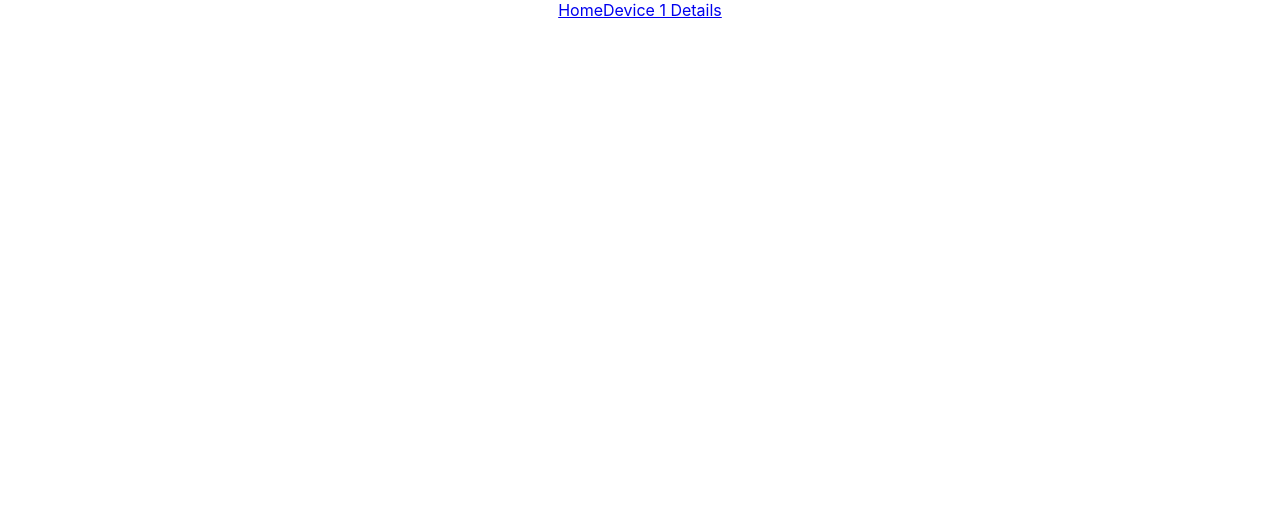
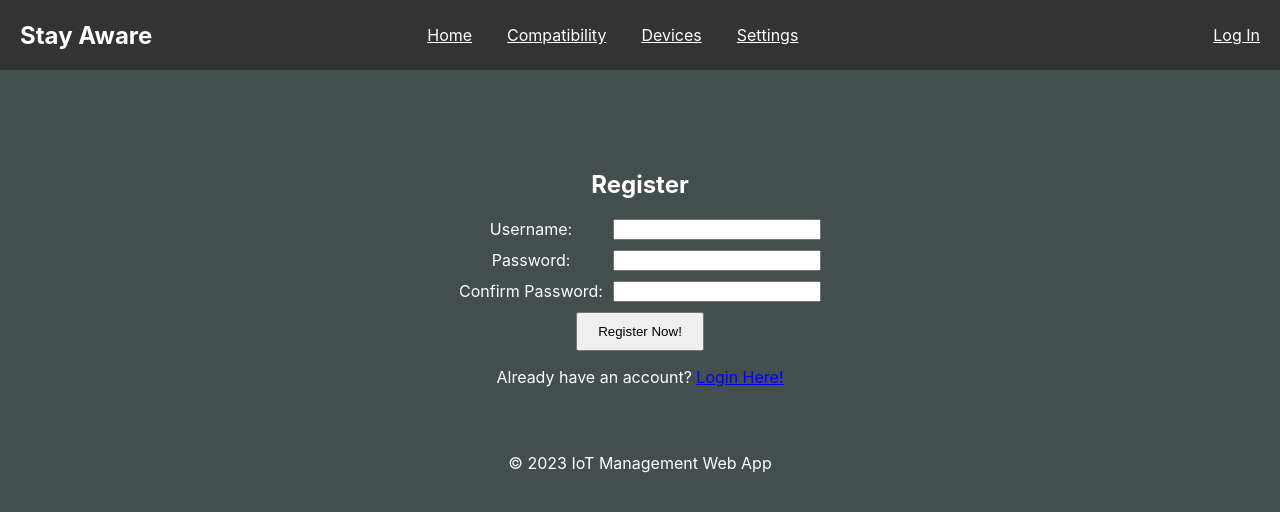
Before and after one commit to dappensd/Senior-Design, a React (Create React App) app: page /register in a window 1280 px wide. Shown: the top 512 px of the page. Built offline with nearby package versions, Linux system fonts and the light colour scheme.

Commit message:
Enhance UI with Improved Alignment, Styling, and Preliminary Animated Background Setup

```diff
--- a/src/App.css
+++ b/src/App.css
@@ -1,38 +1,50 @@
+
 .App {
   text-align: center;
-}
-
-.App-logo {
-  height: 40vmin;
-  pointer-events: none;
-}
-
-@media (prefers-reduced-motion: no-preference) {
-  .App-logo {
-    animation: App-logo-spin infinite 20s linear;
-  }
-}
-
-.App-header {
-  background-color: #282c34;
-  min-height: 100vh;
+  height: 100vh;
+  margin: 0;
   display: flex;
   flex-direction: column;
   align-items: center;
-  justify-content: center;
-  font-size: calc(10px + 2vmin);
+  justify-content: flex-start; /* Updated to flex-start to align content to the top */
+  font-size: calc(8px + 1vmin); /* Reduced base font size */
   color: white;
+  background: rgb(68, 78, 78);
+  position: relative;
+  overflow: hidden;
 }
 
-.App-link {
-  color: #61dafb;
+/* Add animated pseudo-elements for dynamic background */
+.App::before,
+.App::after {
+  content: '';
+  position: absolute;
+  top: 0;
+  left: 0;
+  width: 100vw;
+  height: 100vh;
+  z-index: -1;
 }
 
-@keyframes App-logo-spin {
-  from {
-    transform: rotate(0deg);
+/* Style and animate pseudo-elements */
+.App::before {
+  background: linear-gradient(45deg, rgb(68, 78, 78), rgb(68, 78, 78));
+  clip-path: circle(30% at right 70%);
+  animation: animate 5s linear infinite;
+}
+
+.App::after {
+  background: linear-gradient(45deg, rgb(68, 78, 78), rgb(68, 78, 78));
+  clip-path: circle(30% at 10% 90%);
+  animation: animate 10s linear infinite;
+}
+
+/* Keyframes for animation */
+@keyframes animate {
+  0% {
+    transform: translateY(0);
   }
-  to {
-    transform: rotate(360deg);
+  100% {
+    transform: translateY(-100vh);
   }
 }
--- a/src/App.js
+++ b/src/App.js
@@ -1,18 +1,32 @@
-import logo from './logo.svg';
-import './App.css';
+
 import React from 'react';
-import { BrowserRouter } from 'react-router-dom';
+import { BrowserRouter, Route, Routes } from 'react-router-dom';
 import NavigationBar from './components/NavigationBar';
-import Footer from './components/Footer';
+import HomePage from './components/HomePage';
 import DeviceList from './components/DeviceList';
 import DeviceDetails from './components/DeviceDetails';
 import SettingsPanel from './components/SettingsPanel';
+import LoginPage from './components/LoginPage';
+import Footer from './components/Footer';
+import CompatibilityPage from './components/CompatibilityPage';
+import './App.css';
+import RegistrationPage from './components/RegistrationPage'; // Already imported
 
 function App() {
   return (
     <BrowserRouter>
       <div className="App">
         <NavigationBar />
+        <Routes>
+          <Route path="/" element={<HomePage />} />
+          <Route path="/compatibility" element={<CompatibilityPage />} />
+          <Route path="/devices" element={<DeviceList />} />
+          <Route path="/device/:id" element={<DeviceDetails />} />
+          <Route path="/settings" element={<SettingsPanel />} />
+          <Route path="/login" element={<LoginPage />} />
+          <Route path="/register" element={<RegistrationPage />} /> {/* Added route for RegistrationPage */}
+        </Routes>
+        <Footer />
       </div>
     </BrowserRouter>
   );
--- /dev/null
+++ b/src/components/CompatibilityPage.js
@@ -0,0 +1,13 @@
+
+import React from 'react';
+
+function CompatibilityPage() {
+  return (
+    <div>
+      <h1 style={{fontSize: '2em', fontWeight: 'bold', paddingTop: '80px', textAlign: 'center'}}>Compatibility</h1>
+      <p>This is the Compatibility Page.</p>
+    </div>
+  );
+}
+
+export default CompatibilityPage;
--- a/src/components/DeviceDetails.js
+++ b/src/components/DeviceDetails.js
@@ -1,25 +1,11 @@
+
 import React from 'react';
 
-const mockDeviceDetails = {
-    id: 1,
-    name: 'Device 1',
-    status: 'Online',
-    lastConnected: '2023-09-10 10:00:00',
-    ipAddress: '192.168.1.10',
-    // ... add more details as needed
-  };
-
-
 function DeviceDetails() {
-  // TODO: Fetch details of the selected device from the API
-
   return (
     <div>
-      <h2>{mockDeviceDetails.name}</h2>
-      <p>Status: {mockDeviceDetails.status}</p>
-      <p>Last Connected: {mockDeviceDetails.lastConnected}</p>
-      <p>IP Address: {mockDeviceDetails.ipAddress}</p>
-      {/* Render device details here */}
+      <h1 style={{fontSize: '2em', fontWeight: 'bold', paddingTop: '80px', textAlign: 'center'}}>Device Details</h1>
+      <p>This is the Device Details Page.</p>
     </div>
   );
 }
--- a/src/components/DeviceList.js
+++ b/src/components/DeviceList.js
@@ -1,23 +1,11 @@
-// DeviceList.js
+
 import React from 'react';
-
-const mockDevices = [
-  { id: 1, name: 'Device 1', status: 'Online' },
-  { id: 2, name: 'Device 2', status: 'Offline' },
-  // ... add more mock devices
-];
 
 function DeviceList() {
   return (
     <div>
-      <h2>Devices</h2>
-      <ul>
-        {mockDevices.map(device => (
-          <li key={device.id}>
-            {device.name} - {device.status}
-          </li>
-        ))}
-      </ul>
+      <h1 style={{fontSize: '2em', fontWeight: 'bold', paddingTop: '80px', textAlign: 'center'}}>Devices</h1>
+      <p>This is the Devices Page.</p>
     </div>
   );
 }
--- /dev/null
+++ b/src/components/HomePage.js
@@ -0,0 +1,13 @@
+
+import React from 'react';
+
+function HomePage() {
+  return (
+    <div>
+      <h1 style={{fontSize: '2em', fontWeight: 'bold', paddingTop: '80px', textAlign: 'center'}}>Welcome to Our Website</h1>
+      <p>This is the home page.</p>
+    </div>
+  );
+}
+
+export default HomePage;
--- /dev/null
+++ b/src/components/LoginPage.js
@@ -0,0 +1,21 @@
+
+import React from 'react';
+import { Link } from 'react-router-dom';
+
+function LoginPage() {
+  return (
+    <div style={{ textAlign: 'center', padding: '50px', marginTop: '100px' }}>
+      <h2>Login</h2>
+      <form style={{ display: 'grid', gap: '10px', justifyItems: 'center', alignItems: 'center' }}>
+        <label style={{ gridArea: '1 / 1 / 2 / 2' }}>Username:</label>
+        <input type="text" name="username" style={{ gridArea: '1 / 2 / 2 / 3', width: '200px' }} />
+        <label style={{ gridArea: '2 / 1 / 3 / 2' }}>Password:</label>
+        <input type="password" name="password" style={{ gridArea: '2 / 2 / 3 / 3', width: '200px' }} />
+        <button type="submit" style={{ gridArea: '3 / 1 / 4 / 3', padding: '10px 20px', cursor: 'pointer' }}>Login</button>
+      </form>
+      <p>Don't have an account? <Link to="/register" style={{ color: 'blue', textDecoration: 'underline' }}>Register Here!</Link></p>
+    </div>
+  );
+}
+
+export default LoginPage;
--- a/src/components/NavigationBar.js
+++ b/src/components/NavigationBar.js
@@ -1,11 +1,31 @@
+
 import React from 'react';
 import { Link } from 'react-router-dom';
 
 function NavigationBar() {
   return (
-    <nav>
-      <Link to="/">Home</Link>
-      <Link to="/device/1">Device 1 Details</Link>
+    <nav style={{
+      padding: '10px',
+      background: '#333',
+      color: '#fff',
+      height: '50px', /* Reduced height */
+      display: 'flex',
+      alignItems: 'center',
+      justifyContent: 'space-between',
+      position: 'absolute', /* Updated to absolute */
+      top: '0', /* Position at the top */
+      width: '100%', /* Ensure it stretches across the entire width */
+      fontSize: '1em' /* Adjust font size */
+    }}>
+      <h1 style={{fontSize: '1.5em', fontWeight: 'bold', marginLeft: '20px'}}>Stay Aware</h1> {/* Adjusted font size */}
+      <div style={{display: 'flex', gap: '35px', justifyContent: 'center', flex: '1'}}>
+        <Link to="/" style={{color: '#fff'}}>Home</Link>
+        <Link to="/compatibility" style={{color: '#fff'}}>Compatibility</Link>
+        <Link to="/devices" style={{color: '#fff'}}>Devices</Link>
+        <Link to="/settings" style={{color: '#fff'}}>Settings</Link>
+      </div>
+      <div style={{width: '140px'}}></div>
+      <Link to="/login" style={{color: '#fff', marginRight: '20px'}}>Log In</Link>
     </nav>
   );
 }
--- /dev/null
+++ b/src/components/RegistrationPage.js
@@ -0,0 +1,23 @@
+
+import React from 'react';
+import { Link } from 'react-router-dom';
+
+function RegistrationPage() {
+  return (
+    <div style={{ textAlign: 'center', padding: '50px', marginTop: '100px' }}>
+      <h2>Register</h2>
+      <form style={{ display: 'grid', gap: '10px', justifyItems: 'center', alignItems: 'center' }}>
+        <label style={{ gridArea: '1 / 1 / 2 / 2' }}>Username:</label>
+        <input type="text" name="username" style={{ gridArea: '1 / 2 / 2 / 3', width: '200px' }} />
+        <label style={{ gridArea: '2 / 1 / 3 / 2' }}>Password:</label>
+        <input type="password" name="password" style={{ gridArea: '2 / 2 / 3 / 3', width: '200px' }} />
+        <label style={{ gridArea: '3 / 1 / 4 / 2' }}>Confirm Password:</label>
+        <input type="password" name="confirmPassword" style={{ gridArea: '3 / 2 / 4 / 3', width: '200px' }} />
+        <button type="submit" style={{ gridArea: '4 / 1 / 5 / 3', padding: '10px 20px', cursor: 'pointer' }}>Register Now!</button>
+      </form>
+      <p>Already have an account? <Link to="/login" style={{ color: 'blue', textDecoration: 'underline' }}>Login Here!</Link></p>
+    </div>
+  );
+}
+
+export default RegistrationPage;
--- a/src/components/SettingsPanel.js
+++ b/src/components/SettingsPanel.js
@@ -1,11 +1,11 @@
+
 import React from 'react';
 
 function SettingsPanel() {
-  // TODO: Implement settings configuration
-
   return (
     <div>
-      {/* Render settings configuration form here */}
+      <h1 style={{fontSize: '2em', fontWeight: 'bold', paddingTop: '80px', textAlign: 'center'}}>Settings</h1>
+      <p>This is the Settings Page.</p>
     </div>
   );
 }
```
